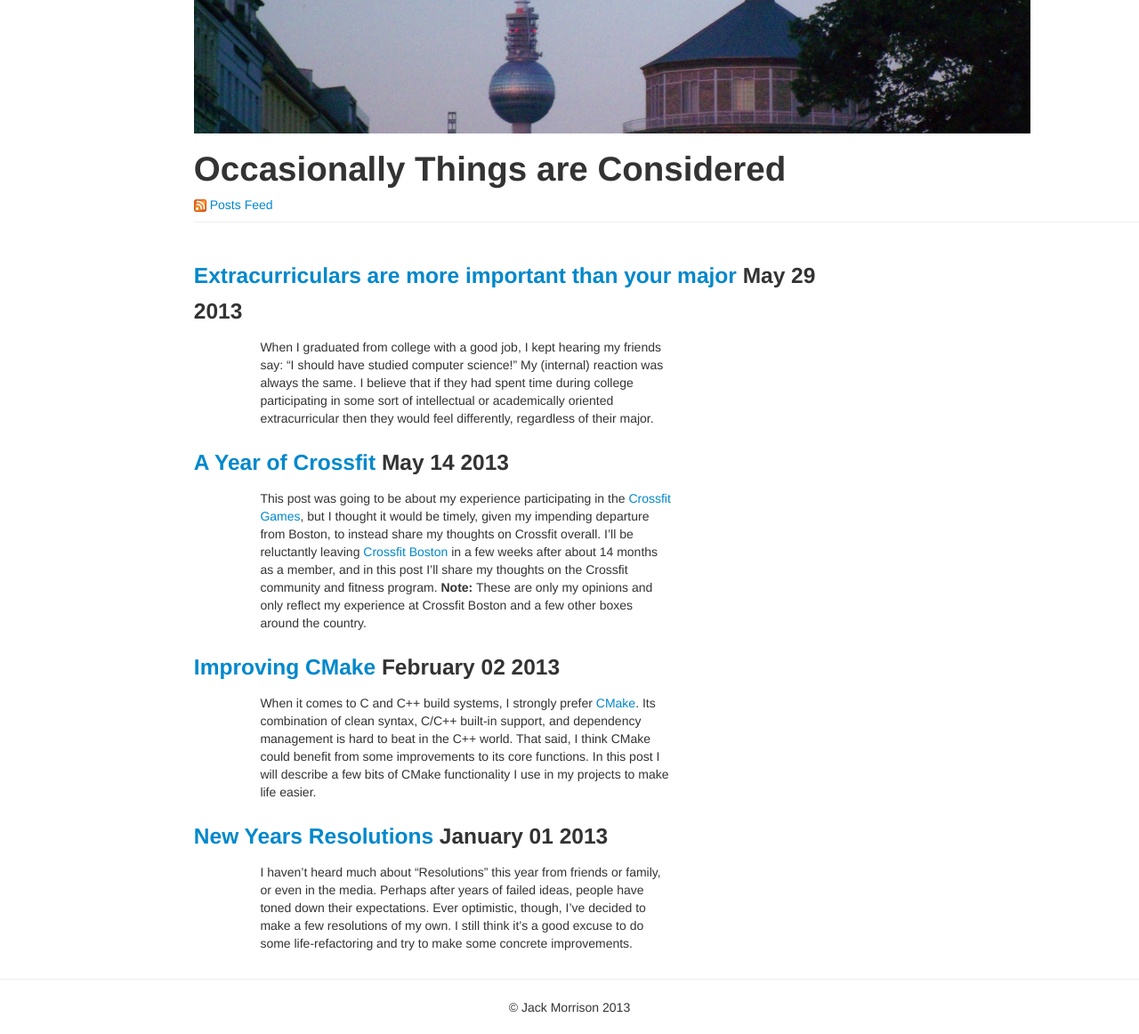
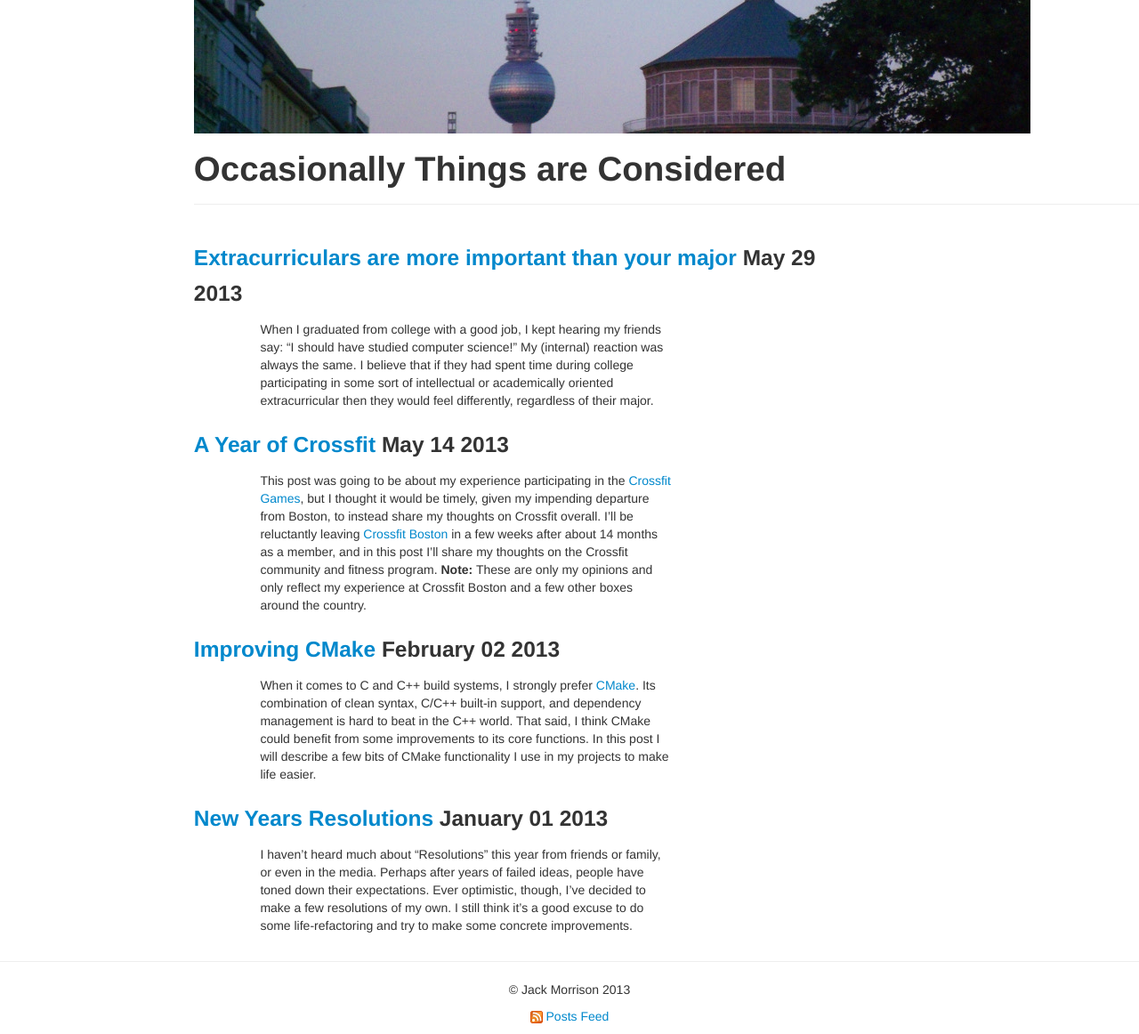
Before and after one commit to chachi/chachi.github.io, a Jekyll site: the page built from index.html, in a window 1280 px wide. Shown: the whole page at 89% size. Built offline with Jekyll 4.4.1, drawn with Linux system fonts in a browser that asks for light colours; the list of posts is cut into pages by our own code.

Commit message:
Moves Posts Feed link to footer.

```diff
--- a/_includes/footer.html
+++ b/_includes/footer.html
@@ -1,2 +1,8 @@
 <hr/>
-<p align="center"> &#169 Jack Morrison {{ site.time | date: "%Y" }} </p>
+<p align="center">
+  &#169 Jack Morrison {{ site.time | date: "%Y" }}
+</p>
+<p align="center">
+  <img src="/images/feedicons-standard/feed-icon-14x14.png"/>
+  <a href="/feed.xml">Posts Feed</a>
+</p>
--- a/_layouts/index.html
+++ b/_layouts/index.html
@@ -16,8 +16,6 @@
 	<img src="/images/header.jpg" />
 	<div class="page-header">
 	  <h1>{{ page.title }}</h1>
-	  <img src="/images/feedicons-standard/feed-icon-14x14.png"/>
-	  <a href="/feed.xml">Posts Feed</a>
 	</div>
 	{% include content.html %}
       </div>
```
